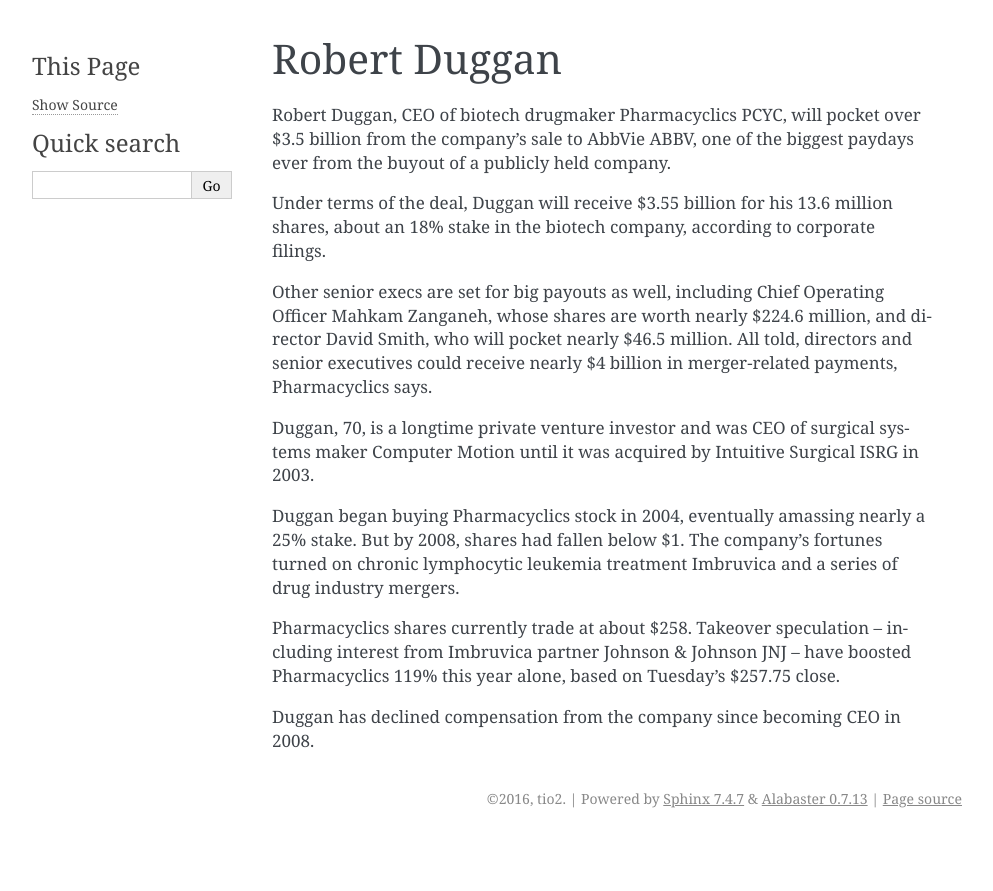
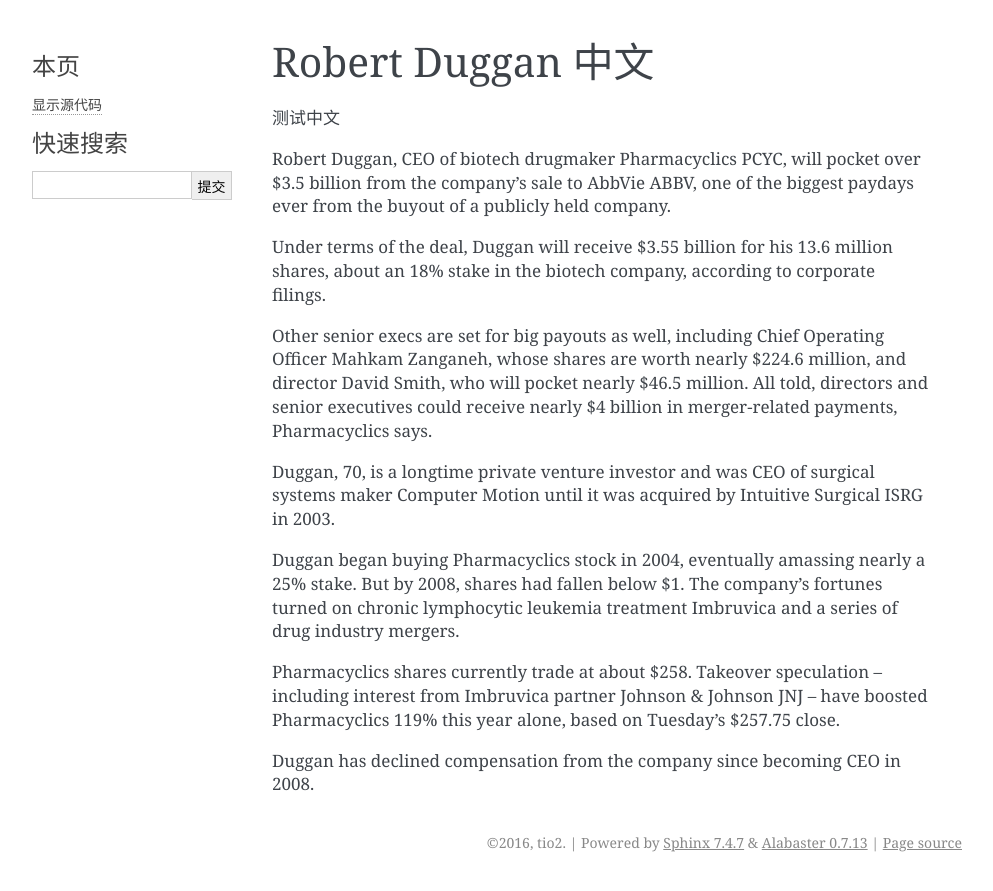
Before and after one commit to TiO2/book, a Sphinx documentation site: the page built from docs/chapters/chapter1.rst, in a window 1280 px wide. Shown: the top 891 px of the page, without its empty margins (148-1141 px from the left). Built offline with Sphinx 7.4.7, drawn with Linux system fonts in a browser that asks for light colours; part of the change alters nothing that is shown.

```diff
--- a/docs/chapters/chapter1.rst
+++ b/docs/chapters/chapter1.rst
@@ -1,7 +1,9 @@
 .. _robertDuggan:
 
-Robert Duggan
-=============
+Robert Duggan 中文
+=======================
+
+测试中文
 
 Robert Duggan, CEO of biotech drugmaker Pharmacyclics PCYC,  will pocket over $3.5 billion from the company’s sale to AbbVie ABBV, one of the biggest paydays ever from the buyout of a publicly held company.
 
--- a/docs/conf.py
+++ b/docs/conf.py
@@ -50,7 +50,7 @@ master_doc = 'index'
 # General information about the project.
 project = u'tio2 book'
 copyright = u'2016, tio2'
-author = u'tio2'
+author = u'Pei Ma'
 
 # The version info for the project you're documenting, acts as replacement for
 # |version| and |release|, also used in various other places throughout the
@@ -66,7 +66,7 @@ release = u'0.0.1'
 #
 # This is also used if you do content translation via gettext catalogs.
 # Usually you set "language" from the command line for these cases.
-language = None
+language = 'zh_CN'
 
 # There are two options for replacing |today|: either, you set today to some
 # non-false value, then it is used:
@@ -237,24 +237,69 @@ htmlhelp_basename = 'tio2bookdoc'
 
 # -- Options for LaTeX output ---------------------------------------------
 
-latex_elements = {
-     # The paper size ('letterpaper' or 'a4paper').
-     #
-     # 'papersize': 'letterpaper',
+# -- Options for LaTeX output ---------------------------------------------
+import os
+on_rtd = os.environ.get('READTHEDOCS', None) == 'True'
+if on_rtd:
+    latex_elements = {
+    # The paper size ('letterpaper' or 'a4paper').
+    #'papersize': 'letterpaper',
+    # The font size ('10pt', '11pt' or '12pt').
+    #'pointsize': '10pt',
+    # Additional stuff for the LaTeX preamble.
+    'preamble': r'''
+    \hypersetup{unicode=true}
+    \usepackage{CJKutf8}
+    \DeclareUnicodeCharacter{00A0}{\nobreakspace}
+    \DeclareUnicodeCharacter{2203}{\ensuremath{\exists}}
+    \DeclareUnicodeCharacter{2200}{\ensuremath{\forall}}
+    \DeclareUnicodeCharacter{2286}{\ensuremath{\subseteq}}
+    \DeclareUnicodeCharacter{2713}{x}
+    \DeclareUnicodeCharacter{27FA}{\ensuremath{\Longleftrightarrow}}
+    \DeclareUnicodeCharacter{221A}{\ensuremath{\sqrt{}}}
+    \DeclareUnicodeCharacter{221B}{\ensuremath{\sqrt[3]{}}}
+    \DeclareUnicodeCharacter{2295}{\ensuremath{\oplus}}
+    \DeclareUnicodeCharacter{2297}{\ensuremath{\otimes}}
+    \begin{CJK}{UTF8}{gbsn}
+    \AtEndDocument{\end{CJK}}
+    ''',
+    }
+else:
+    latex_elements = {
+         # The paper size ('letterpaper' or 'a4paper').
+         #
+         # 'papersize': 'letterpaper',
 
-     # The font size ('10pt', '11pt' or '12pt').
-     #
-     # 'pointsize': '10pt',
+         # The font size ('10pt', '11pt' or '12pt').
+         #
+         # 'pointsize': '10pt',
 
-     # Additional stuff for the LaTeX preamble.
-     #
-     # 'preamble': '',
+         # Additional stuff for the LaTeX preamble.
+         #
+         # 'preamble': '',
 
-     # Latex figure (float) alignment
-     #
-     # 'figure_align': 'htbp',
-}
+         # Latex figure (float) alignment
+         #
+         # 'figure_align': 'htbp',
 
+    'label': '\\usepackage[english]{babel}',
+    'papersize': 'letterpaper',
+    'pointsize': '12pt',
+
+    # Additional stuff for the LaTeX preamble.
+    'preamble': '''
+    \usepackage{xeCJK}
+    \usepackage{indentfirst}
+    \setlength{\parindent}{2em}
+    \setCJKmainfont[BoldFont=SimHei, ItalicFont=FangSong]{SimSun}
+    \setCJKmonofont[Scale=0.9]{FangSong}
+    \setCJKfamilyfont{song}[BoldFont=SimSun]{SimSun}
+    \setCJKfamilyfont{sf}[BoldFont=SimSun]{SimSun}
+    \XeTeXlinebreaklocale "zh"
+    \XeTeXlinebreakskip = 0pt plus 1pt
+    '''
+
+    }
 # Grouping the document tree into LaTeX files. List of tuples
 # (source start file, target name, title,
 #  author, documentclass [howto, manual, or own class]).
```
Also changed, not shown: 7 other files.
